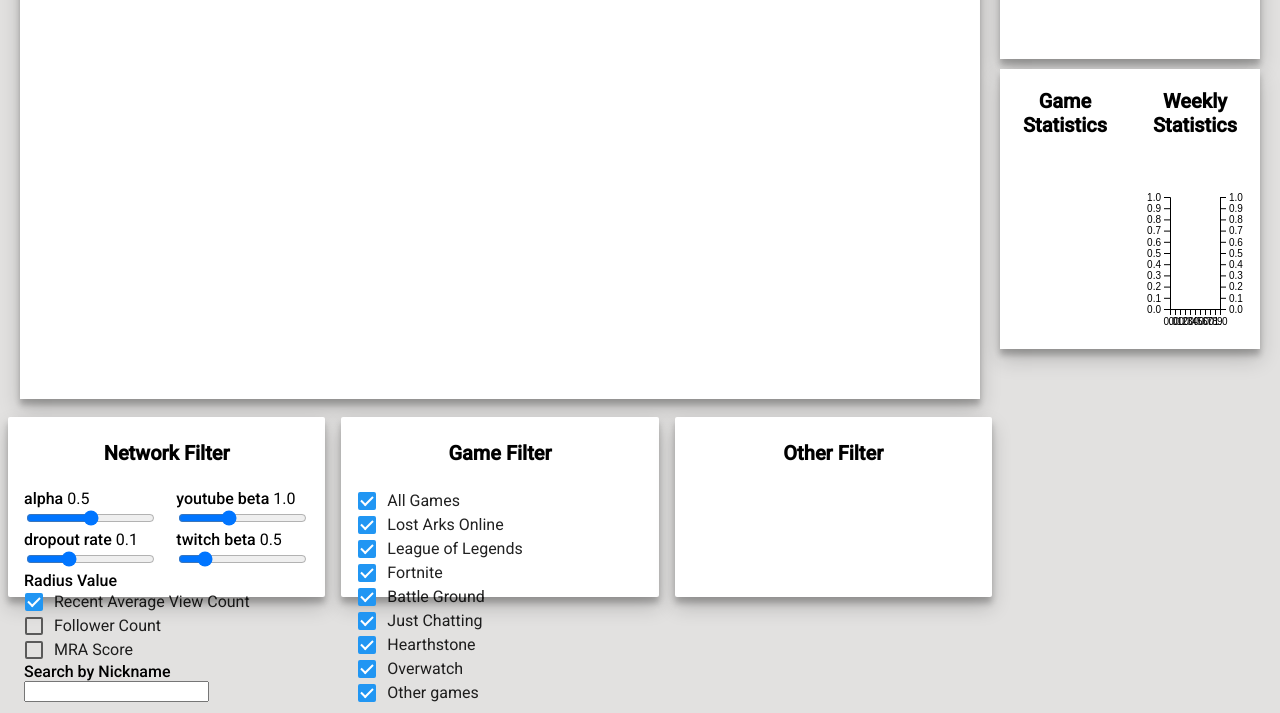
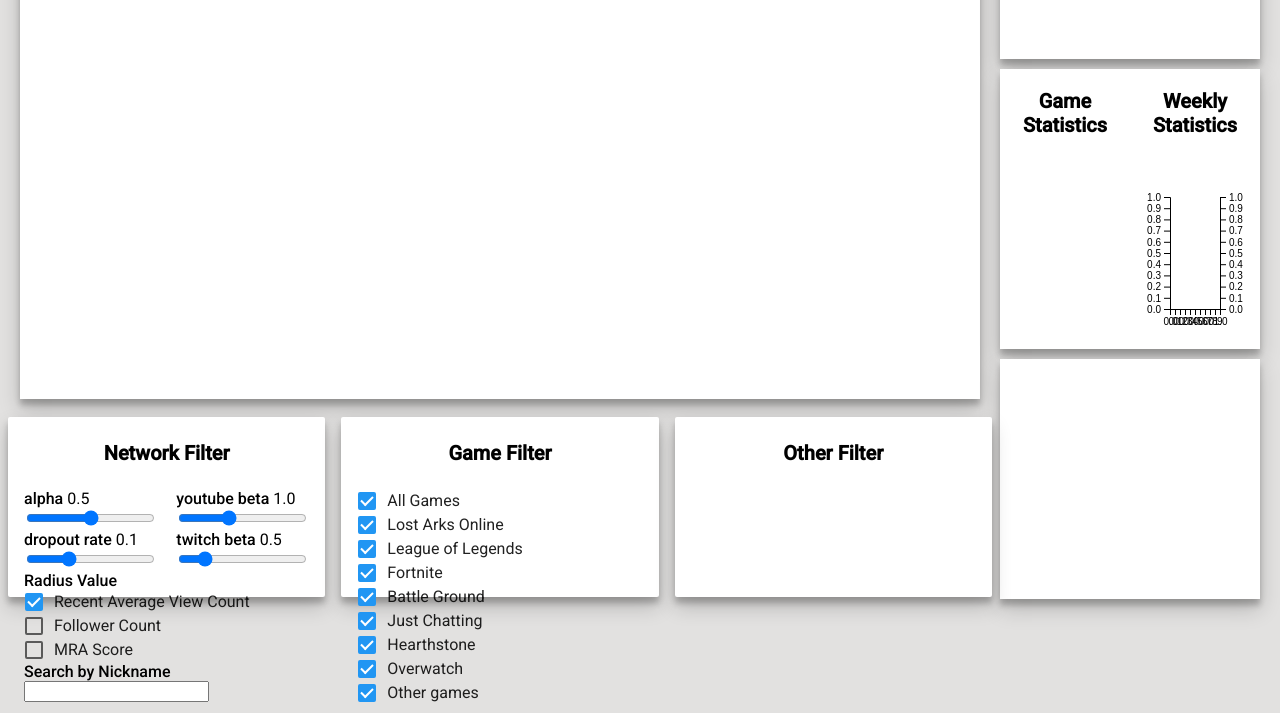
Before and after one commit to coldpak/twitube, a website: page twitube.html in a window 1280 px wide. Shown: the part 191-904 px from the top of the page. Drawn offline with Linux system fonts and the light colour scheme; no server answers.

Commit message:
Apply style

```diff
--- a/css/style.css
+++ b/css/style.css
@@ -112,6 +112,13 @@ body {
   .infos .info_graphs .chart_container .chart {
     width : 100%;
     height: 87%;
+  }
+  .infos .info_recommend {
+    width: calc(100vw - 1020px);
+    margin: 10px 20px 10px 0px;
+    height: 30vh;
+    background: white;
+    box-shadow: 0 10px 20px rgba(0,0,0,0.19), 0 6px 6px rgba(0,0,0,0.23);
   }
   .page_template .control_panel {
     width: 1000px;
```
